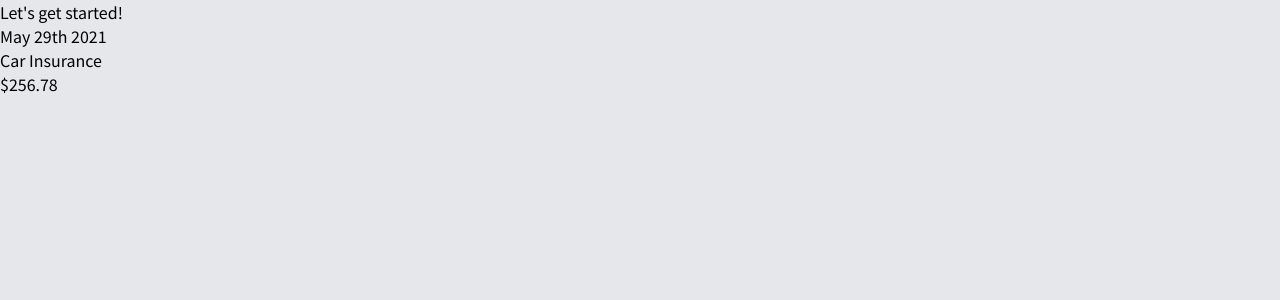
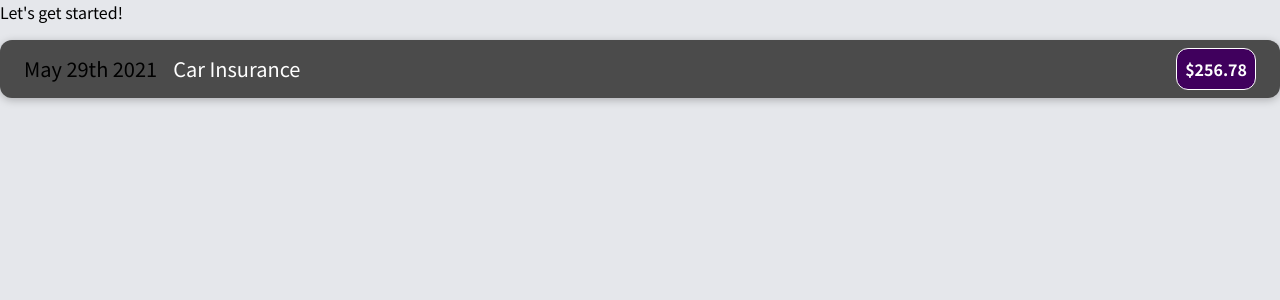
Before and after one commit to Russkazkin/react-complete-guide, a React (Create React App) app: page / in a window 1280 px wide. Shown: the top 300 px of the page. Built offline with nearby package versions, Linux system fonts and the light colour scheme.

Commit message:
Add styles for ExpenseItem component

```diff
--- a/src/Components/ExpenseItem.jsx
+++ b/src/Components/ExpenseItem.jsx
@@ -1,12 +1,15 @@
 import React from 'react';
+import './ExpenseItem.sass';
 
 const ExpenseItem = () => {
   return (
-    <>
+    <div className="expense-item">
       <div>May 29th 2021</div>
-      <h2>Car Insurance</h2>
-      <div>$256.78</div>
-    </>
+      <div className="expense-item__description">
+        <h2>Car Insurance</h2>
+        <div className="expense-item__price">$256.78</div>
+      </div>
+    </div>
   );
 };
 
--- /dev/null
+++ b/src/Components/ExpenseItem.sass
@@ -0,0 +1,42 @@
+.expense-item
+  display: flex
+  justify-content: space-between
+  align-items: center
+  box-shadow: 0 2px 8px rgba(0, 0, 0, 0.25)
+  padding: 0.5rem
+  margin: 1rem 0
+  border-radius: 12px
+  background-color: #4b4b4b
+  &__description
+    display: flex
+    flex-direction: column
+    gap: 1rem
+    align-items: flex-end
+    flex-flow: column-reverse
+    justify-content: flex-start
+    flex: 1
+  h2
+    font-size: 1rem
+    flex: 1
+    margin: 0 1rem
+    color: white
+  &__price
+    font-size: 1rem
+    font-weight: bold
+    color: white
+    background-color: #40005d
+    border: 1px solid white
+    padding: 0.5rem
+    border-radius: 12px
+@media (min-width: 580px)
+  .expense-item
+    &__description
+      flex-direction: row
+      align-items: center
+      justify-content: flex-start
+      flex: 1
+      h2
+        font-size: 1.25rem
+    &__price
+    font-size: 1.25rem
+    padding: 0.5rem 1.5rem
```
